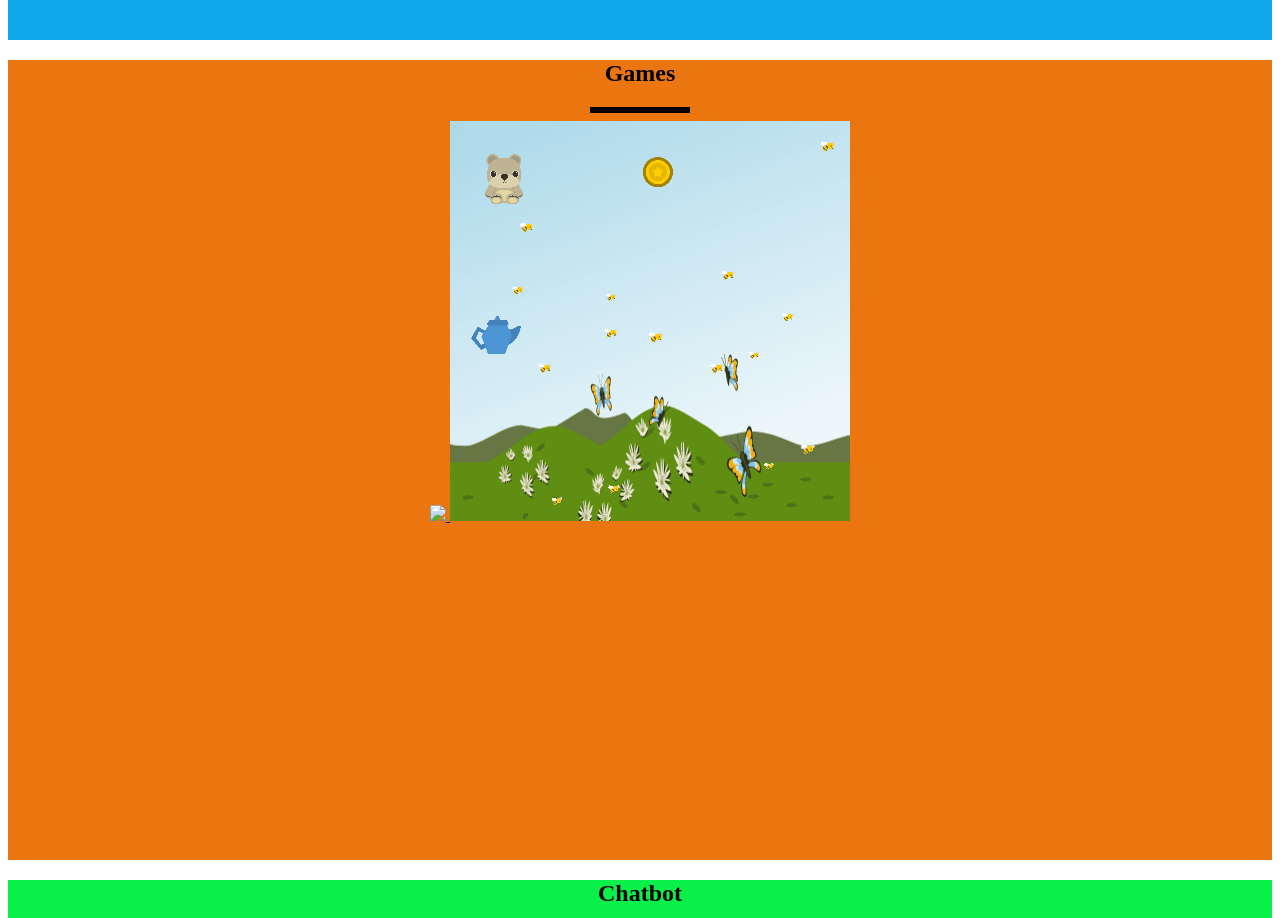
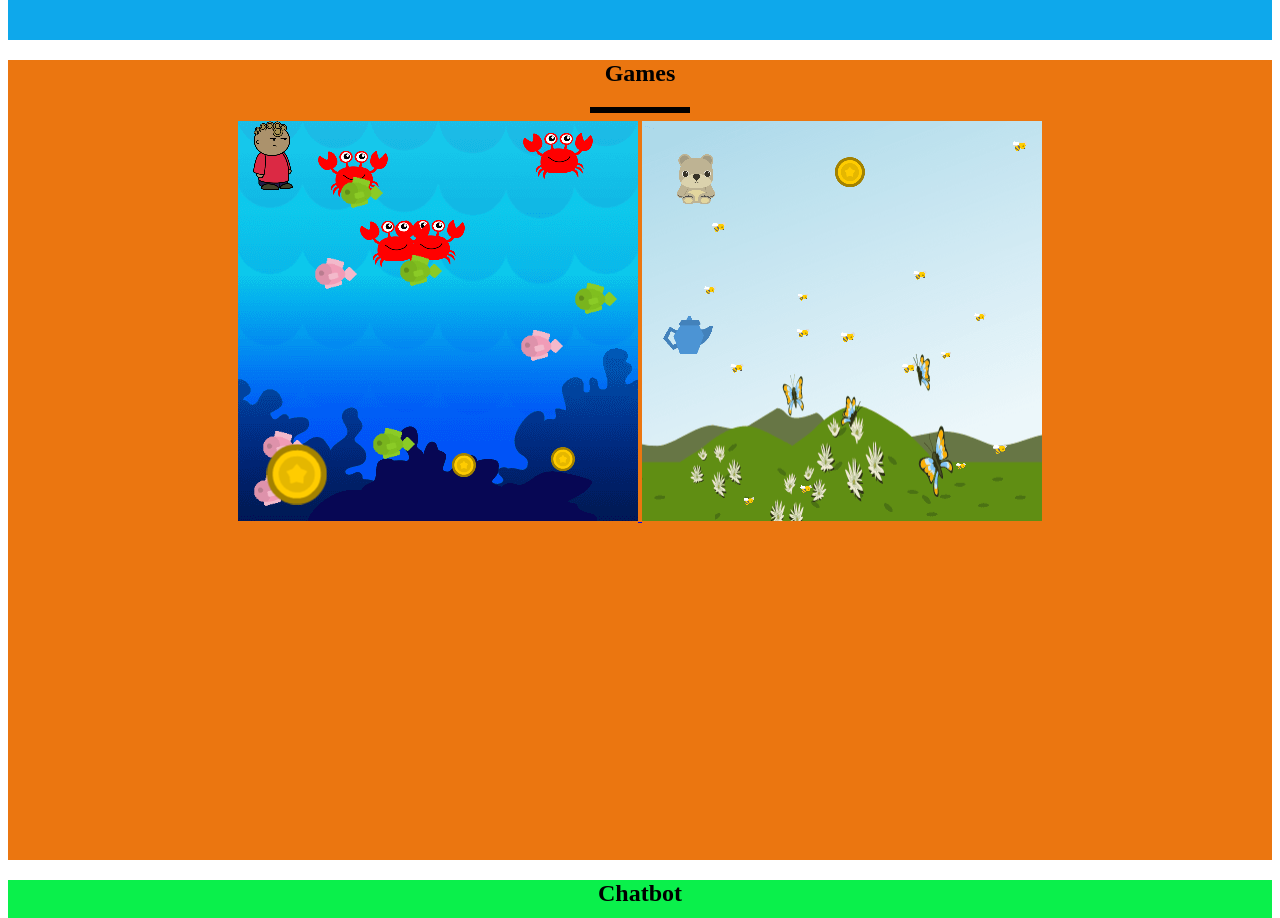
Before and after one commit to PragyanKumar/Personal-Website, a plain HTML site: page index.html in a window 1280 px wide. Shown: the part 780-1698 px from the top of the page. Drawn offline with Linux system fonts and the light colour scheme.

Commit message:
Add files via upload

```diff
--- a/index.html
+++ b/index.html
@@ -25,7 +25,7 @@
         <div class="line">
 
         </div>
-        <a href="https://studio.code.org/projects/spritelab/N_9ZDdbgLDM58aWs1Y0R49xmO-jLzEpngU0OnKlEHdI" target="_blank"><img src="Fishand gold.png">
+        <a href="https://studio.code.org/projects/spritelab/N_9ZDdbgLDM58aWs1Y0R49xmO-jLzEpngU0OnKlEHdI" target="_blank"><img src="FishGold.png">
         </a>
         <a href="https://studio.code.org/projects/spritelab/ZzAKC1IkqVlPdsoctfEL6-CDmPGTlCcXJgSYAJScwrU" target="_blank"><img src="Pooh.png">
         </a>
```
Also changed, not shown: FishGold.png (added).
